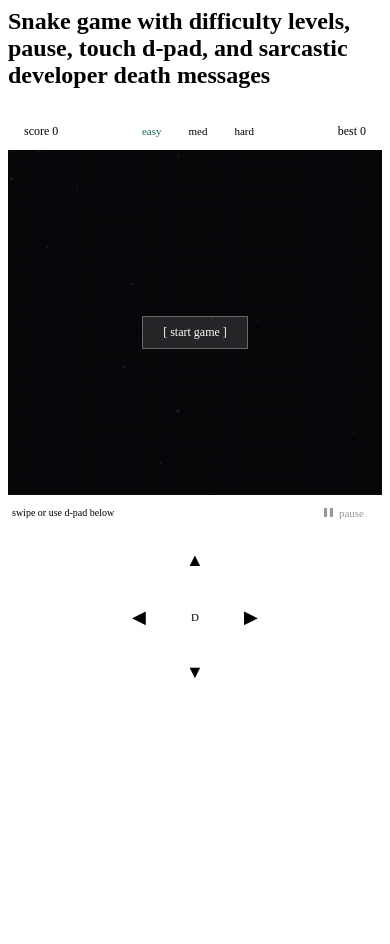
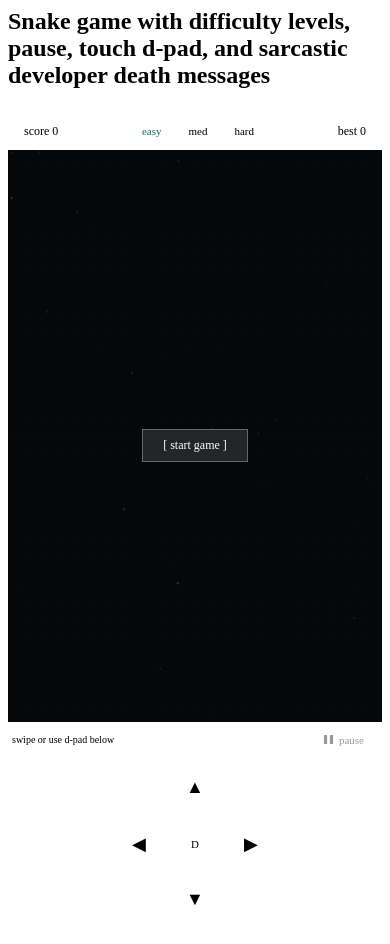
Before and after one commit to mmanasi37/Snake-game, a plain HTML site: page index.html in a window 390 px wide. Before the commit the page ends 844 px from the top, so only its background shows below. Drawn offline with Linux system fonts and the light colour scheme.

Commit message:
Fix canvas height to fill available screen on mobile
Co-Authored-By: Claude Sonnet 4.6 <noreply@anthropic.com>

```diff
--- a/index.html
+++ b/index.html
@@ -88,7 +88,10 @@ let CW, CH, GRID_W, GRID_H, CELL_W, CELL_H;
 function sizeCanvas() {
   const maxW = Math.min(window.innerWidth - 16, 480);
   CW = maxW;
-  CH = Math.round(maxW * (480/520));
+  // Reserve space for topbar (~36px), bottombar (~36px), dpad (~176px), wrap padding (~24px)
+  const availH = window.innerHeight - 272;
+  const minH = Math.round(maxW * (480/520));
+  CH = Math.round(Math.max(minH, Math.min(availH, maxW * 2)));
   GRID_W = 22;
   GRID_H = Math.round(GRID_W * (CH/CW));
   CELL_W = CW / GRID_W;
```
